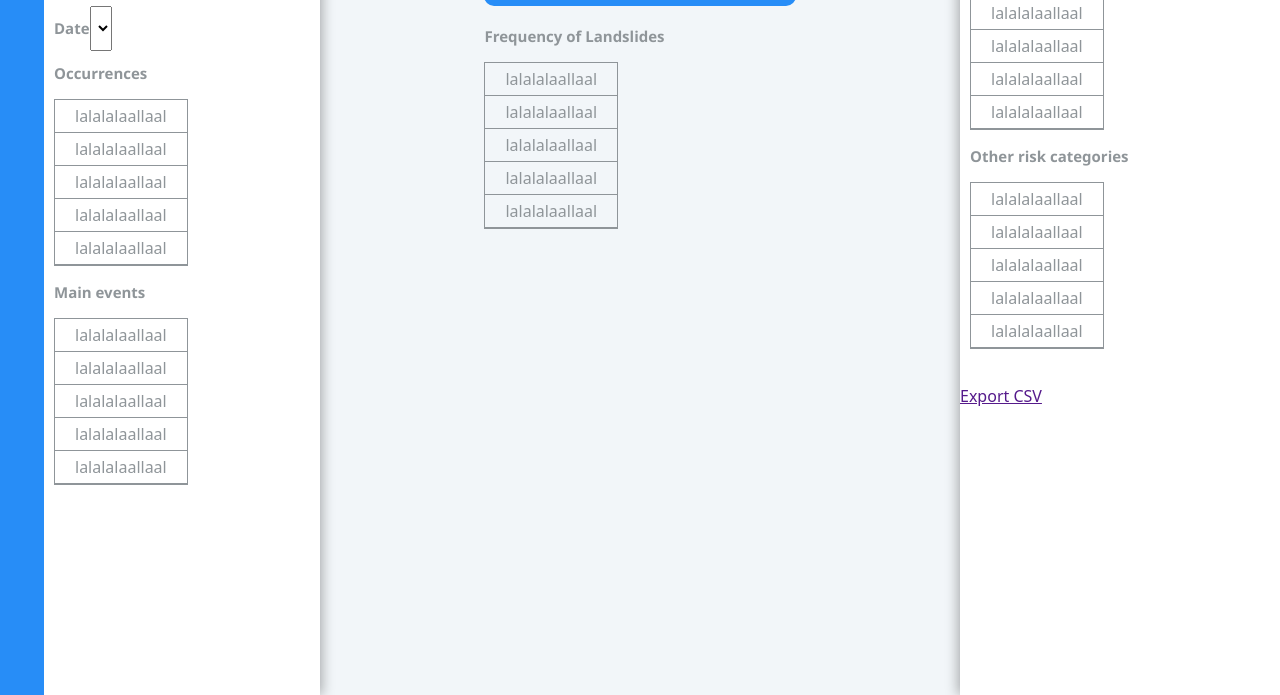
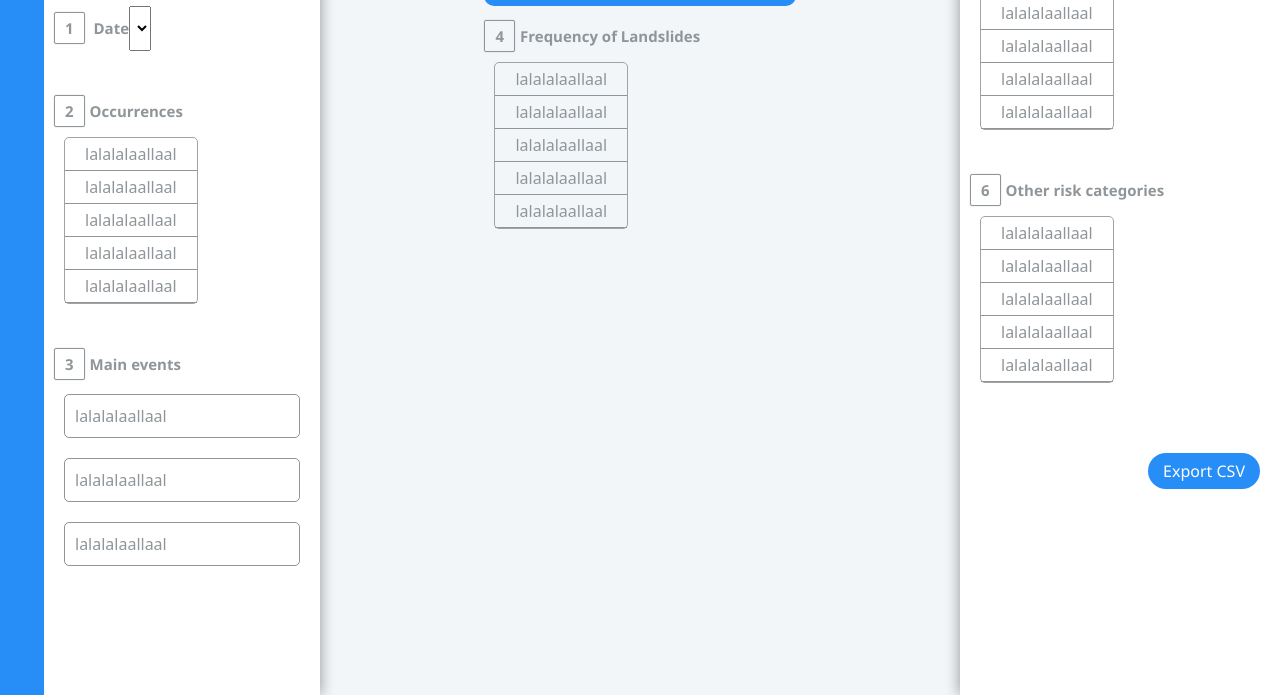
Before and after one commit to tiagosousac/landslides-nsa, a plain HTML site: page frontend/main.html in a window 1280 px wide. Shown: the part 105-800 px from the top of the page. Drawn offline with Linux system fonts and the light colour scheme.

Commit message:
mt coisa dpps vcs ve ai

```diff
--- a/frontend/main.html
+++ b/frontend/main.html
@@ -17,11 +17,13 @@
                 </header>
                 <div class="menu-content">
                     <div class="section date">
-                        <h2>Date</h2>
-                        <select name="" id=""></select>
+                        <h2><span>1</span> Date</h2>
+                        <select name="" id="">
+
+                        </select>
                     </div>
                     <div class="section occurrences">
-                        <h2>Occurrences</h2>
+                        <h2><span>2</span>Occurrences</h2>
                         <ul>
                             <li>lalalalaallaal</li>
                             <li>lalalalaallaal</li>
@@ -31,10 +33,8 @@
                         </ul>
                     </div>
                     <div class="section main-events">
-                        <h2>Main events</h2>
+                        <h2><span>3</span>Main events</h2>
                         <ul>
-                            <li>lalalalaallaal</li>
-                            <li>lalalalaallaal</li>
                             <li>lalalalaallaal</li>
                             <li>lalalalaallaal</li>
                             <li>lalalalaallaal</li>
@@ -48,7 +48,7 @@
                 <h2 class="map-title">Algeria landslide history</h2>
                 <div class="map"></div>
                 <div class="section frequency">
-                    <h2>Frequency of Landslides</h2>
+                    <h2><span>4</span>Frequency of Landslides</h2>
                     <ul>
                         <li>lalalalaallaal</li>
                         <li>lalalalaallaal</li>
@@ -62,7 +62,7 @@
         <section class="right-content">
             <div class="menu">
                 <div class="section lands-by-cause">
-                    <h2>Landslides by cause</h2>
+                    <h2><span>5</span>Landslides by cause</h2>
                     <ul>
                         <li>lalalalaallaal</li>
                         <li>lalalalaallaal</li>
@@ -72,7 +72,7 @@
                     </ul>
                 </div>
                 <div class="section other-risk">
-                    <h2>Other risk categories</h2>
+                    <h2><span>6</span>Other risk categories</h2>
                     <ul>
                         <li>lalalalaallaal</li>
                         <li>lalalalaallaal</li>
--- a/frontend/static/style/style.css
+++ b/frontend/static/style/style.css
@@ -4,6 +4,15 @@ body {
     font-family: 'Segoe UI', sans-serif;
     color: #8F9599;
     background-color: #F2F6F9;
+}
+span {
+    width: 17px;
+    height: 20px;
+    padding: 5px 10px;
+    border: 1px solid;
+    border-radius: 2px;
+    margin-right: 5px;
+    box-shadow: 0px 0px 1px;
 }
 .all-content, .left-content, .date{
     display: flex;
@@ -55,16 +64,43 @@ body {
 .section ul {
     list-style: none;
     padding: 0px;
-    border: 1px solid;
+    border: 1px solid #a2a2a2;
     width: fit-content;
+    border-radius: 5px;
+    margin-left: 10px;
+}
+.section {
+    margin-bottom: 50px;
 }
 .section ul li {
     padding: 5px 20px;
     border-bottom: 1px solid;
 }
-
-
-
+.right-content  a {
+    padding: 7px 15px;
+    background-color: #278DF7;
+    font-weight: lighter;
+    color: white;
+    border-radius: 30px;
+    text-decoration: none;
+    float: right;
+    margin-right: 20px;
+}
+.main-events li {
+    margin: 10px;
+    border: 1px solid;
+    margin: 0;
+}
+.main-events ul {
+    border: none;
+    width: -webkit-fill-available;
+    margin-right: 10px;
+}
+.main-events ul li {
+    margin: 20px 0;
+    padding: 10px;
+    border-radius: 5px;
+}
 /*FONTS*/
 @font-face {
     font-family: "Segoe UI";
```
